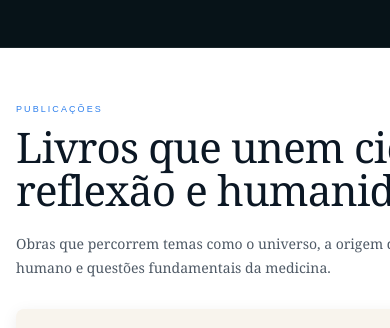
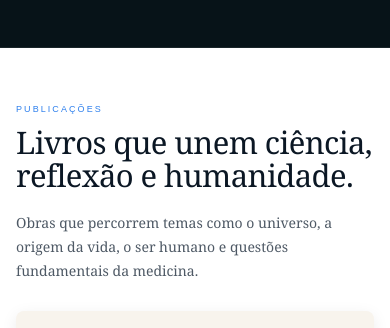
Before and after one commit to cestarifcc-glitch/site-sergio-danilo-aragones, a plain HTML site: page index.html in a window 390 px wide. Shown: the part 2569-2897 px from the top of the page. Drawn offline with Linux system fonts and the light colour scheme.

Commit message:
Add files via upload

```diff
--- a/index.html
+++ b/index.html
@@ -2689,6 +2689,47 @@ header nav a.active,
   .mobile-nav{
     top:72px!important;
     z-index:9999!important;
+  }
+}
+</style>
+
+
+<style id="sd-v52-hero-name">
+.sd-title h1 span,
+#medico h1 .name-line{
+  color:#f5f1e9!important;
+}
+.sd-title h1 strong,
+#medico h1 .surname-line{
+  color:#2f80ed!important;
+}
+</style>
+
+
+<style id="sd-v52-publications-mobile">
+@media(max-width:700px){
+  #publicacoes .pub-copy h2,
+  .publications .pub-copy h2{
+    font-size:34px!important;
+    line-height:1.04!important;
+    max-width:100%!important;
+    width:100%!important;
+    margin-right:0!important;
+    overflow-wrap:normal!important;
+    word-break:normal!important;
+    hyphens:none!important;
+  }
+
+  #publicacoes .pub-copy,
+  .publications .pub-copy{
+    min-width:0!important;
+    max-width:100%!important;
+  }
+}
+@media(max-width:390px){
+  #publicacoes .pub-copy h2,
+  .publications .pub-copy h2{
+    font-size:31px!important;
   }
 }
 </style>
@@ -2871,7 +2912,7 @@ header nav a.active,
       <span class="book-cta">Conhecer a obra →</span></a></article>
       <article class="book-card"><a class="book-link" href="cancer-de-mama.html">
         <div class="cover"><img src="https://assets.zyrosite.com/cdn-cgi/image/format%3Dauto%2Cw%3D768%2Ch%3D1366%2Cfit%3Dcrop/YrDJ7BPKNqCz3QNk/whatsapp-image-2025-08-13-at-11.42.18-1-YrDJ7BGgPoinkQXz.jpeg" alt="Câncer de Mama"></div>
-        <div class="book-meta"><h3>Câncer de Mama</h3><p>Uma abordagem sucinta, prática e multidisciplinar</p><div class="book-line"></div></div>
+        <div class="book-meta"><h3>Câncer de Mama</h3><p>Uma abordagem sucinta,<br>prática e multidisciplinar</p><div class="book-line"></div></div>
       <span class="book-cta">Conhecer a obra →</span></a></article>
     </div>
   </div>
```
Also changed, not shown: a-linha-da-vida.html (+29 -0 lines), cancer-de-mama.html (+29 -0 lines), galeria.html (+29 -0 lines), genesis.html (+29 -0 lines), README-V52.txt (added).
